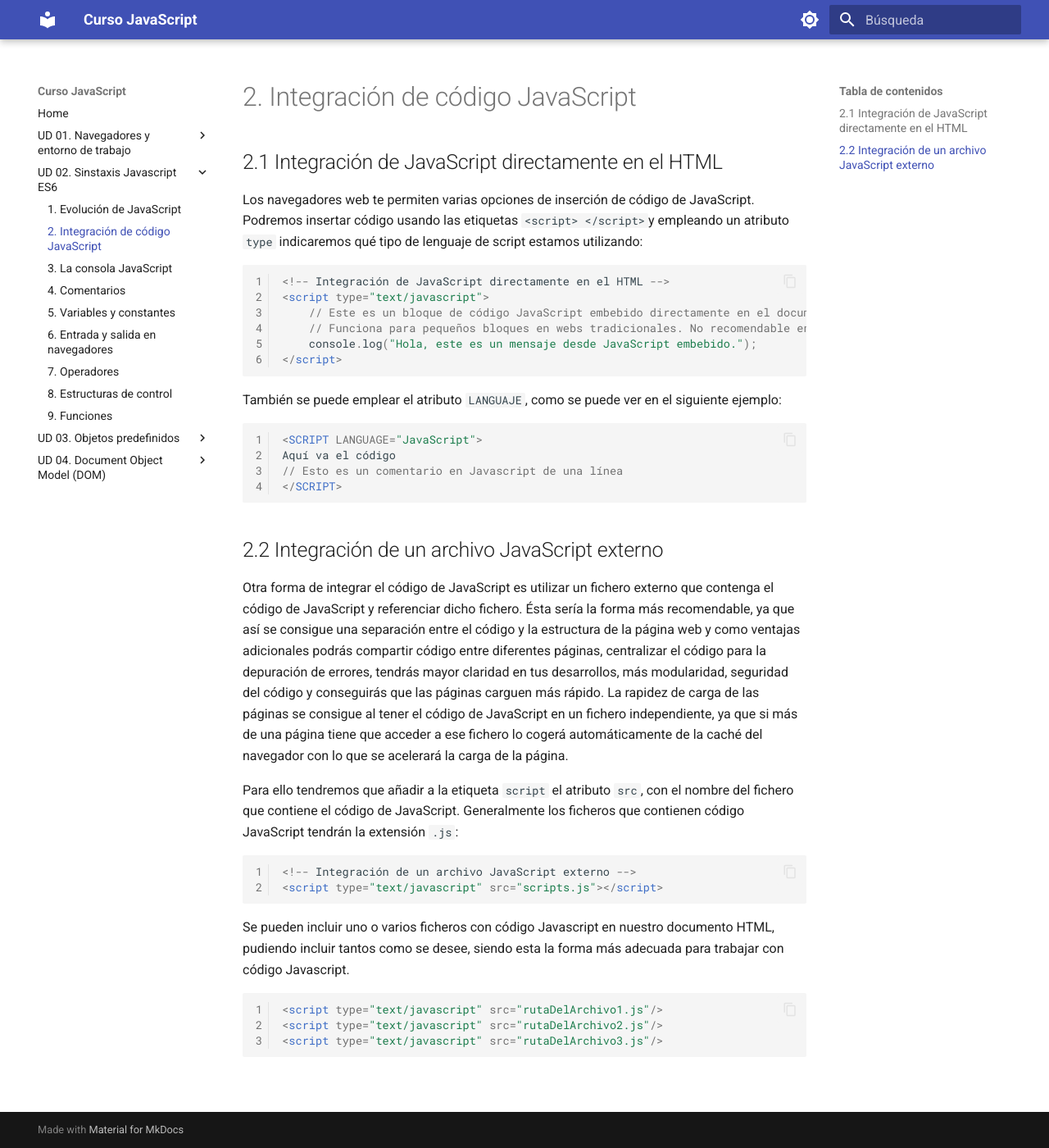
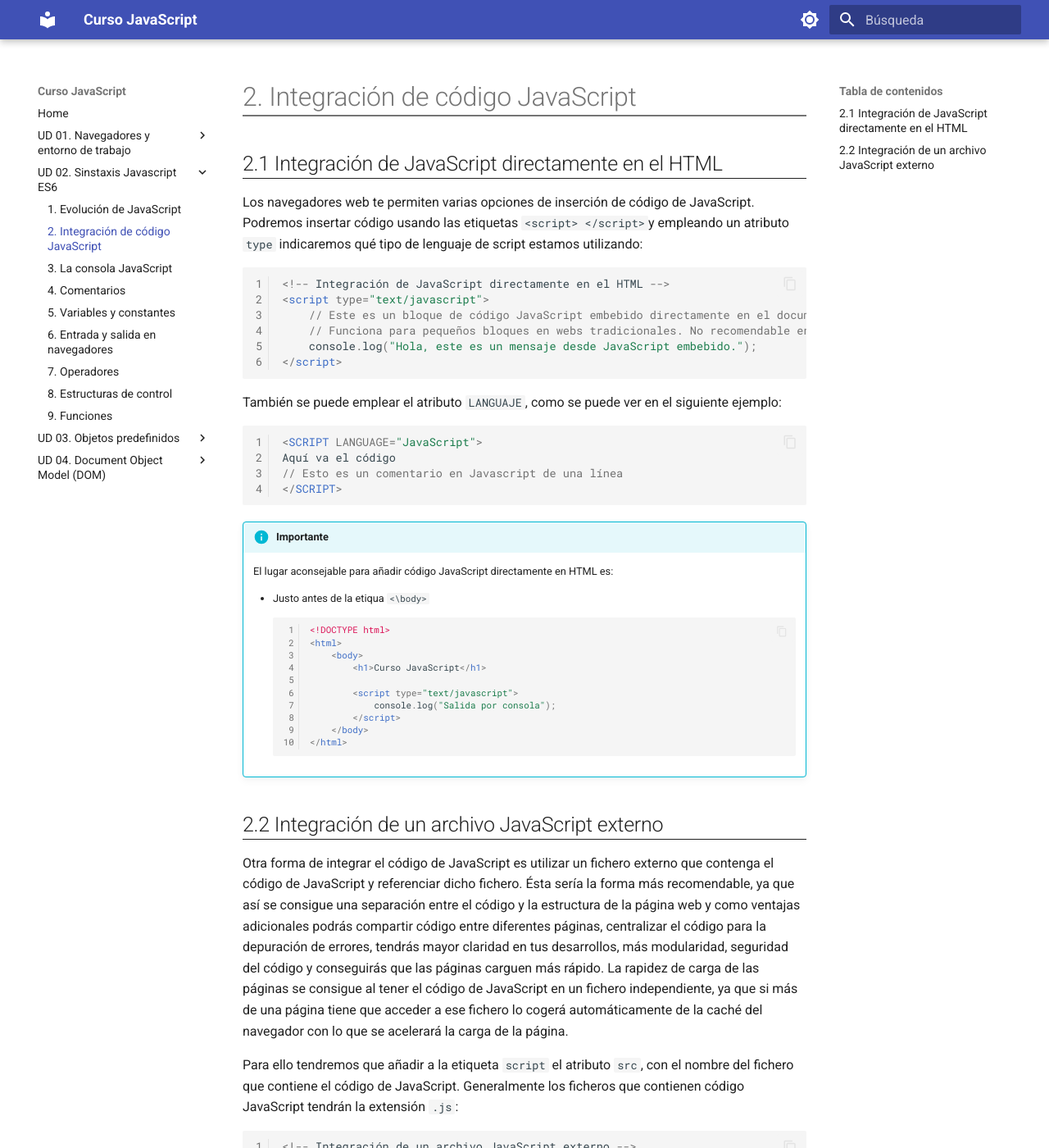
Before and after one commit to trinitariogomezlopez/curso_javascript, an MkDocs documentation site: the page built from docs/ud02/ud22.md, in a window 1280 px wide and 1400 px high. Shown: the whole window at 82% size. Built offline with MkDocs 1.6.1 and Material for MkDocs 9.7.7, drawn with Linux system fonts in a browser that asks for light colours; some of the changed text lies outside the part shown.

Commit message:
Ejemplo de integración del código JS directamente en html y mediante fichero externo. Se añade subrayado en las cabeceras hx a nivel de css.

````diff
--- a/docs/css/extra.css
+++ b/docs/css/extra.css
@@ -19,3 +19,11 @@
     display: none !important;
   }
 }
+
+h1  {
+  border-bottom: 2px solid var(--md-default-fg-color--light);
+}
+
+h2, h3, h4  {
+  border-bottom: 1px solid var(--md-typeset-color);
+}
--- a/docs/ud02/ud22.md
+++ b/docs/ud02/ud22.md
@@ -18,6 +18,23 @@ Aquí va el código
 </SCRIPT>
 ```
 
+!!! info "**Importante**"
+    El lugar aconsejable para añadir código JavaScript directamente en HTML es:
+
+    - Justo antes de la etiqua `<\body>`
+        ```html
+        <!DOCTYPE html>
+        <html>
+            <body>
+                <h1>Curso JavaScript</h1>
+
+                <script type="text/javascript">
+                    console.log("Salida por consola");
+                </script>
+            </body>
+        </html>
+        ```
+
 ## 2.2 Integración de un archivo JavaScript externo
 Otra forma de integrar el código de JavaScript es utilizar un fichero externo que contenga el código de JavaScript y referenciar dicho fichero. Ésta sería la forma más recomendable, ya que así se consigue una separación entre el código y la estructura de la página web y como ventajas adicionales podrás compartir código entre diferentes páginas, centralizar el código para la depuración de errores, tendrás mayor claridad en tus desarrollos, más modularidad, seguridad del código y conseguirás que las páginas carguen más rápido. La rapidez de carga de las páginas se consigue al tener el código de JavaScript en un fichero independiente, ya que si más de una página tiene que acceder a ese fichero lo cogerá automáticamente de la caché del navegador con lo que se acelerará la carga de la página.
 
@@ -33,3 +50,27 @@ desee, siendo esta la forma más adecuada para trabajar con código Javascript.
 <script type="text/javascript" src="rutaDelArchivo2.js"/>
 <script type="text/javascript" src="rutaDelArchivo3.js"/>
 ```
+
+!!! info "**Importante**"
+    El lugar aconsejable para integrar un archivo JavaScript externo es:
+
+    - En la etiqueta `<head>` añadiendo la propiedad `defer`:
+    ```html title="index.html"
+    <!DOCTYPE html>
+    <html>
+        <head>
+            <script type="text/javascript" src="app.js" defer></script>
+        </head>
+        <body>
+            <h1>Curso JavaScript</h1>
+        </body>
+    </html>
+    ```
+
+    Fichero `app.js`:
+    ```javascript title="app.js"
+    // Usamos Javascript estricto
+    "use strict";
+
+    console.log("Se ha ejecuta el fichero JavaScript");
+    ```
````
Also changed, not shown: docs/ud02/ud23.md (+1 -1 lines).
